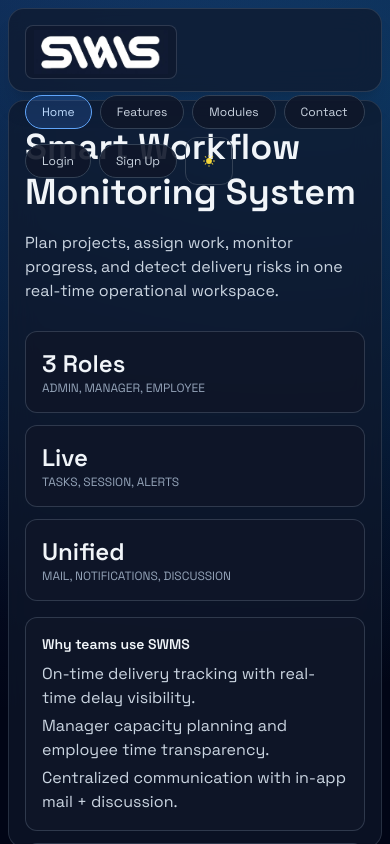
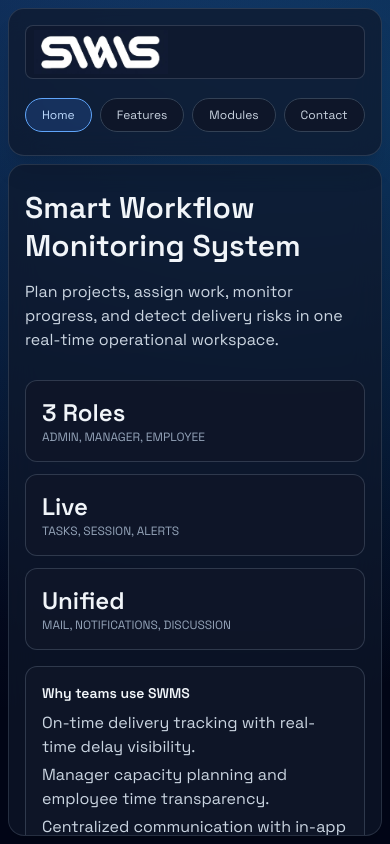
Before and after one commit to SARVESH-MS/Smart-Workflow-Monitoring-System, a React (Vite) app in the folder client/: page / in a window 390 px wide. Built offline with nearby package versions, Linux system fonts and the light colour scheme; no server answers.

Commit message:
Fix mobile landing page layout

```diff
--- a/client/src/layouts/AuthLayout.jsx
+++ b/client/src/layouts/AuthLayout.jsx
@@ -69,8 +69,8 @@ const AuthLayout = () => {
 
   return (
     <AuthProvider>
-      <div className={`landing-shell h-screen overflow-hidden p-2 lg:p-3 ${theme === "light" ? "auth-theme-light" : "auth-theme-dark"}`}>
-        <header className="landing-topbar card mb-2 flex h-[84px] flex-wrap items-center justify-between gap-4 py-4 relative z-40">
+      <div className={`landing-shell flex h-screen flex-col overflow-hidden p-2 lg:p-3 ${theme === "light" ? "auth-theme-light" : "auth-theme-dark"}`}>
+        <header className="landing-topbar card relative z-40 mb-2 flex min-h-[84px] flex-col gap-3 py-3 lg:h-[84px] lg:flex-row lg:flex-wrap lg:items-center lg:justify-between lg:gap-4 lg:py-4">
           <div className="landing-logo-box flex items-center rounded-lg px-2 py-1">
             {theme === "dark" ? (
               <img src={SWMS_LOGO} alt="SWMS" className="h-11 w-auto" />
@@ -78,13 +78,13 @@ const AuthLayout = () => {
               <img src={SWMS_LOGO_LIGHT} alt="SWMS" className="h-11 w-auto" />
             )}
           </div>
-          <nav className="flex flex-wrap items-center gap-2 text-xs">
+          <nav className="flex w-full items-center gap-2 overflow-x-auto no-scrollbar text-xs lg:w-auto lg:flex-wrap lg:justify-end lg:overflow-visible">
             {["home", "features", "modules", "contact"].map((item) => (
               <button
                 key={item}
                 type="button"
                 onClick={() => handleNav(item)}
-                className={`landing-nav-btn rounded-full border px-4 py-2 ${
+                className={`landing-nav-btn shrink-0 rounded-full border px-4 py-2 ${
                   activeNav === item
                     ? "border-blue-400 bg-blue-500/20 text-blue-200"
                     : "border-slate-700 bg-slate-900/50 text-slate-300"
@@ -96,20 +96,20 @@ const AuthLayout = () => {
             <button
               type="button"
               onClick={() => openAuth("/login")}
-              className="landing-nav-btn rounded-full border border-slate-700 bg-slate-900/50 px-4 py-2 text-slate-300"
+              className="landing-nav-btn shrink-0 rounded-full border border-slate-700 bg-slate-900/50 px-4 py-2 text-slate-300"
             >
               Login
             </button>
             <button
               type="button"
               onClick={() => openAuth("/register")}
-              className="landing-nav-btn rounded-full border border-slate-700 bg-slate-900/50 px-4 py-2 text-slate-300"
+              className="landing-nav-btn shrink-0 rounded-full border border-slate-700 bg-slate-900/50 px-4 py-2 text-slate-300"
             >
               Sign Up
             </button>
             <button
               type="button"
-              className="landing-icon-btn btn-ghost h-12 w-12 rounded-full p-0 overflow-visible"
+              className="landing-icon-btn btn-ghost h-12 w-12 shrink-0 overflow-visible rounded-full p-0"
               onClick={() => setTheme((prev) => (prev === "dark" ? "light" : "dark"))}
             >
               <img
@@ -123,7 +123,7 @@ const AuthLayout = () => {
 
         <section
           id="landing-scroll"
-          className="landing-scroll-shell h-[calc(100vh-96px)] card relative overflow-y-auto no-scrollbar z-0"
+          className="landing-scroll-shell card relative z-0 min-h-0 flex-1 overflow-y-auto no-scrollbar"
           onClick={() => {
             if (showAuthPanel) navigate("/home");
           }}
@@ -132,7 +132,7 @@ const AuthLayout = () => {
             id="landing-home"
             className={`mt-2 grid gap-4 transition-[padding] duration-300 ease-out ${showAuthPanel ? "lg:pr-[440px]" : ""}`}
           >
-            <h1 className="landing-hero-title text-4xl font-semibold leading-tight text-slate-100 md:text-6xl">Smart Workflow Monitoring System</h1>
+            <h1 className="landing-hero-title text-3xl font-semibold leading-tight text-slate-100 sm:text-4xl md:text-6xl">Smart Workflow Monitoring System</h1>
             <p className="landing-hero-subtitle max-w-3xl text-slate-300">Plan projects, assign work, monitor progress, and detect delivery risks in one real-time operational workspace.</p>
 
             <div className="mt-3 grid gap-3 sm:grid-cols-3">
```
